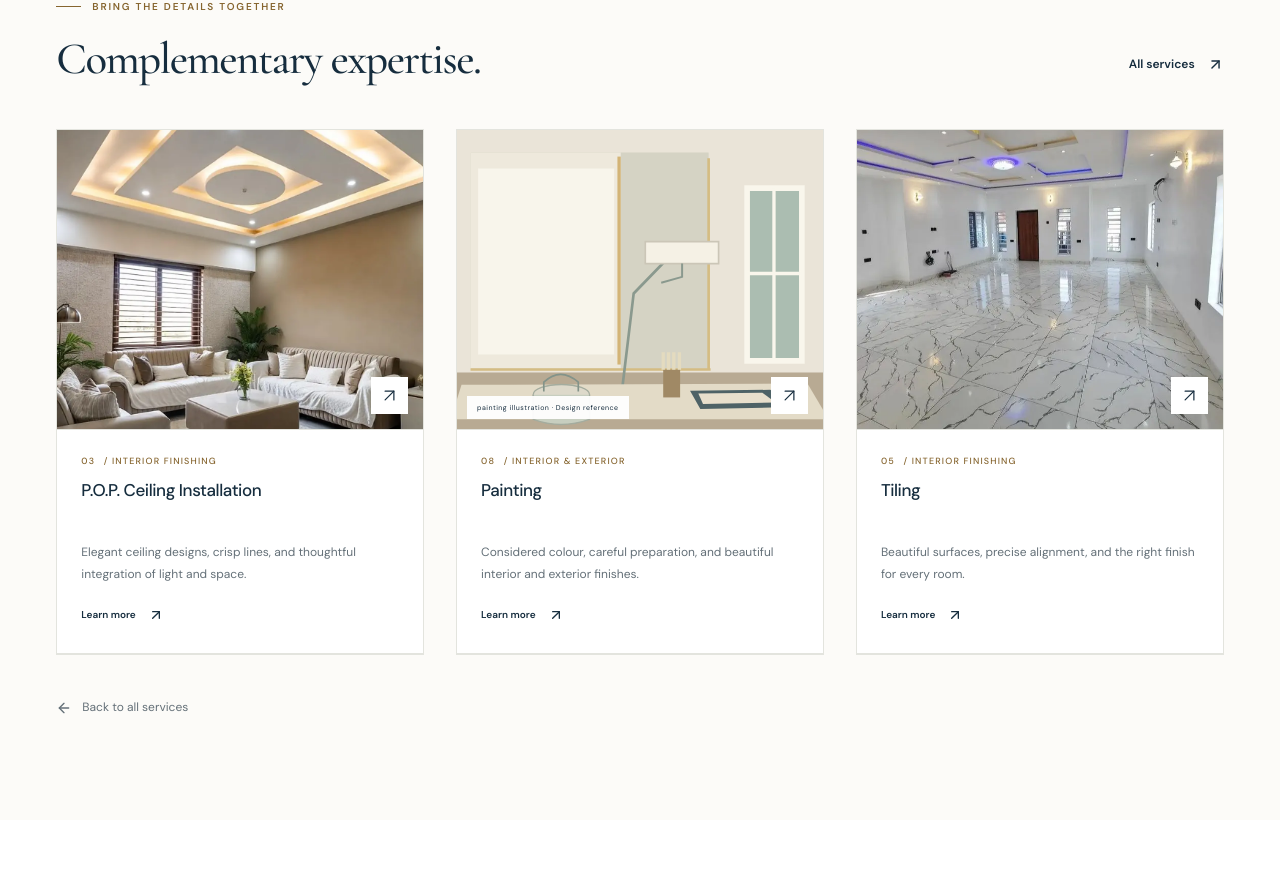
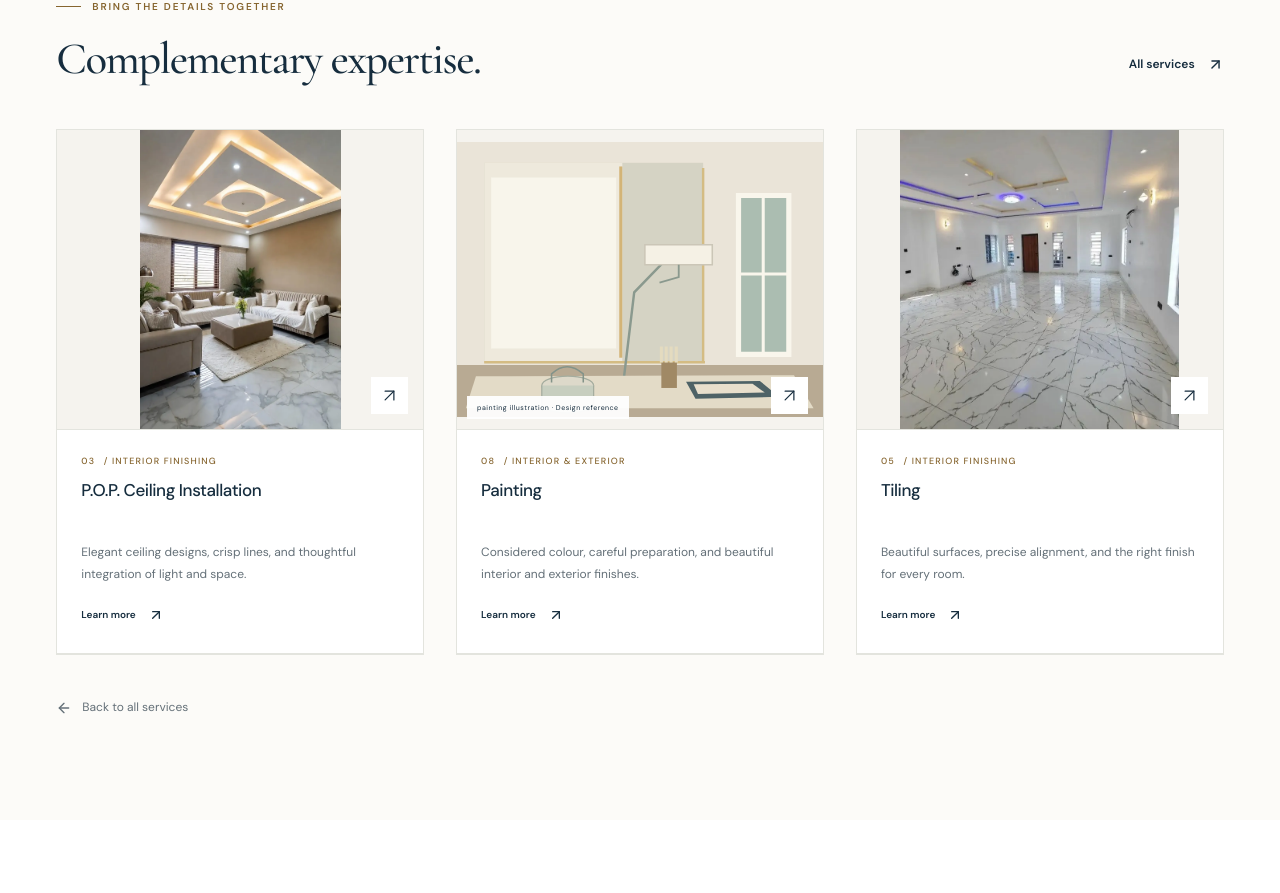
Before and after one commit to skku-global/elevenbsitesense, a React (Vite) app: page /services/artwork-and-interior-design in a window 1280 px wide. Shown: the part 2240-3133 px from the top of the page. Built offline with nearby package versions, Linux system fonts and the light colour scheme.

Commit message:
No hover zoom, full images everywhere

```diff
--- a/src/styles/components.css
+++ b/src/styles/components.css
@@ -1599,3 +1599,17 @@
 /* Never crop step photos: show the whole image */
 .process-grid--photos .process-step-image { aspect-ratio: 3 / 4 !important; background: #f5f3ee; display: flex; align-items: center; justify-content: center; }
 .process-grid--photos .process-step-image img { width: 100%; height: 100%; object-fit: contain; }
+
+/* No hover zoom anywhere; show full photos in cards */
+.site-image img, .process-step-image img, .service-detail-gallery-image img { transform: none !important; }
+.service-card .site-image img, .project-card .site-image img { object-fit: contain !important; background: #f5f3ee; }
+.service-card-image .site-image, .project-card-image .site-image { background: #f5f3ee; }
+
+/* Steps: number and title first, then the full photo at its natural size */
+.process-grid--photos { align-items: start; }
+.process-grid--photos .process-step--photo { display: flex; flex-direction: column; }
+.process-grid--photos .process-step--photo > span { order: 1; }
+.process-grid--photos .process-step--photo > h3 { order: 2; margin-bottom: 16px; }
+.process-grid--photos .process-step--photo > .process-step-image { order: 3; margin: 0 0 16px; aspect-ratio: auto !important; background: none; display: block; }
+.process-grid--photos .process-step--photo > .process-step-image img { height: auto; object-fit: contain; }
+.process-grid--photos .process-step--photo > p { order: 4; }
```
